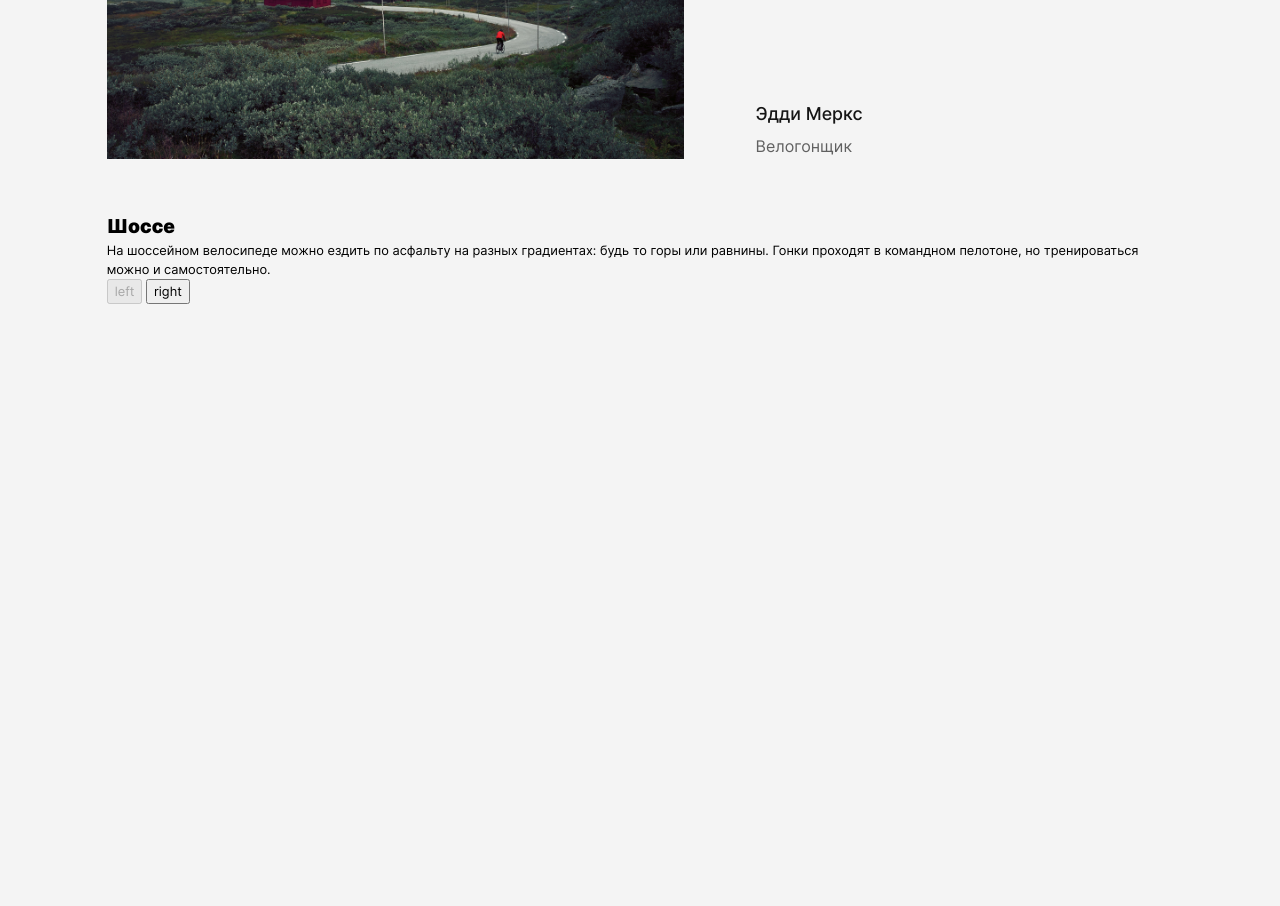
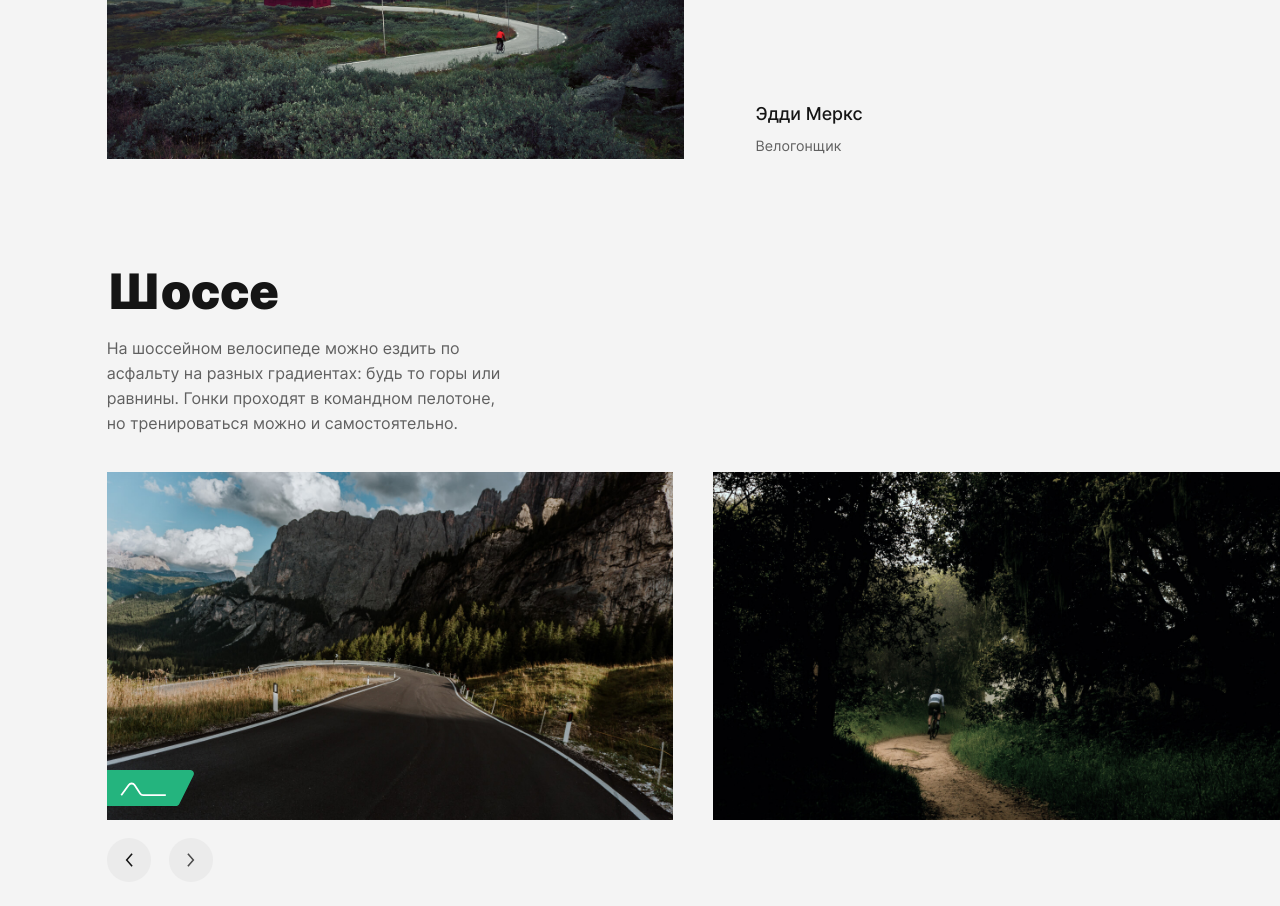
Before and after one commit to AlexeyGamovWVS/bycicles, a website built with webpack: page src/index.html in a window 1280 px wide. Shown: the part 1100-2006 px from the top of the page. Built offline with nearby package versions, Linux system fonts and the light colour scheme; a web font is replaced by a local one.

Commit message:
style: рефакторинг

```diff
--- a/src/index.html
+++ b/src/index.html
@@ -91,8 +91,33 @@
 						</div>
 					</div>
 				</div>
-				<button class="swiper-button-prev">left</button>
-				<button class="swiper-button-next">right</button>
+
+				<div class="roads__slider-corusel swiper">
+					<div class="roads__corusel-wrapper swiper-wrapper">
+						<div class="roads__corusel-slide swiper-slide">
+							<div class="roads__image-box">
+								<img src="<%=require('./images/shosse.jpg')%>" alt="Езда на велосипеде по шоссе." class="roads__image">
+								<div class="roads__icon roads__icon_place_shosse"></div>
+							</div>
+						</div>
+						<div class="roads__corusel-slide swiper-slide">
+							<div class="roads__image-box">
+								<img src="<%=require('./images/gravel.jpg')%>" alt="Велоспорт: Грэвел." class="roads__image">
+								<div class="roads__icon roads__icon_place_gravel"></div>
+							</div>
+						</div>
+						<div class="roads__corusel-slide swiper-slide">
+							<div class="roads__image-box">
+								<img src="<%=require('./images/TT.jpg')%>" alt="Велоспорт: TT." class="roads__image">
+								<div class="roads__icon roads__icon_place_tt"></div>
+							</div>
+						</div>
+					</div>
+				</div>
+				<div class="roads__button-row">
+					<button type="button" aria-label="Предыдущий слайд." class="roads__button roads__button_type_prev hover-transition"></button>
+					<button type="button" aria-label="Следующий слайд." class="roads__button roads__button_type_next hover-transition"></button>
+				</div>
 			</div>
 		</section>
 
--- a/src/scripts/components/parallax.js
+++ b/src/scripts/components/parallax.js
@@ -3,14 +3,16 @@ import { ScrollTrigger } from "gsap/ScrollTrigger";
 
 gsap.registerPlugin(ScrollTrigger);
 
-gsap.to('.hero__bike-fix', {
+export function setParallaxEffect({triggerSelector, start, end}) {
+	gsap.to(triggerSelector, {
 		y: 0,
 		scrollTrigger: {
-		trigger: '.hero__bike-fix',
-		start: '20% center',
-		end: '60% center',
+			trigger: triggerSelector,
+			start: start,
+			end: end,
 			markers: false,
 			scrub: false,
 			pin: true,
 		}
 	});
+}
--- /dev/null
+++ b/src/scripts/components/slider.js
@@ -0,0 +1,39 @@
+import Swiper, { Navigation } from "swiper";
+
+export class Slider {
+	constructor(
+		sliderSelector,
+		btnNextSelector,
+		btnPrevSelector,
+		speed,
+		amountSlides = "1"
+	) {
+		this._slider = sliderSelector;
+		this._btnNext = btnNextSelector;
+		this._btnPrev = btnPrevSelector;
+		this._speed = speed;
+		this._amountSlides = amountSlides;
+	}
+
+	init() {
+		this._setUpOptions();
+		this._swiper = new Swiper(this._slider, this._options);
+		this._swiper.init();
+	}
+
+	_setUpOptions() {
+		this._options = {
+			speed: this._speed,
+			rewind: false,
+			loop: true,
+			modules: [Navigation],
+			spaceBetween: 40,
+			slidesPerView: this._amountSlides,
+			navigation: {
+				nextEl: this._btnNext,
+				prevEl: this._btnPrev,
+			},
+			init: false,
+		};
+	}
+}
--- a/src/scripts/index.js
+++ b/src/scripts/index.js
@@ -1,32 +1,25 @@
 import "../styles/pages/index.scss";
-import "./components/parallax.js";
+
+import { setParallaxEffect } from "./components/parallax";
 import { setUpFadeInUpAnima } from "./components/fadeInUp";
 import { setUpFadeInAnima } from "./components/fadeIn";
-import Swiper, { Navigation } from "swiper";
+import { Slider } from "./components/slider";
 
-function setUpSwiper(sliderSelector, options) {
-	const swiper = new Swiper(sliderSelector, options);
-	return swiper;
-}
+const textSlider = new Slider('.roads__text-slider', '.roads__button_type_next', '.roads__button_type_prev', 1000, 1);
+const photoSlider = new Slider('.roads__slider-corusel', '.roads__button_type_next', '.roads__button_type_prev', 1000, 2);
 
 const fadeInUpArray = document.querySelectorAll(".fade-in-up");
-setUpFadeInUpAnima(fadeInUpArray);
+const fadeInArray = document.querySelectorAll(".fade-in");
 
-const fadeInArray = document.querySelectorAll(".fade-in");
-setUpFadeInAnima(fadeInArray);
-
-const textSliderOptions = {
-	sliderSelector: ".roads__text-slider",
-	options: {
-		modules: [Navigation],
-		spaceBetween: 40,
-		cssMode: true,
-		mousewheel: true,
-		navigation: {
-			nextEl: ".swiper-button-next",
-			prevEl: ".swiper-button-prev",
-		},
-	}
+const parallaxHeroConfig = {
+	triggerSelector: ".hero__bike-fix",
+	start: "20% center",
+	end: "60% center",
 };
 
-const swiper = setUpSwiper(textSliderOptions.sliderSelector, textSliderOptions.options);
+setUpFadeInUpAnima(fadeInUpArray);
+setUpFadeInAnima(fadeInArray);
+setParallaxEffect(parallaxHeroConfig);
+
+textSlider.init();
+photoSlider.init();
--- /dev/null
+++ b/src/styles/blocks/body.scss
@@ -0,0 +1,13 @@
+.body {
+	min-width: 320px;
+	background-color: $bg;
+	min-height: 100vh;
+	scroll-behavior: smooth;
+	text-rendering: optimizeLegibility;
+	-moz-osx-font-smoothing: grayscale;
+	-webkit-font-smoothing: antialiased;
+	-webkit-text-size-adjust: 100%;
+	-ms-text-size-adjust: 100%;
+	-moz-text-size-adjust: 100%;
+	@extend %bodyFont;
+}
--- /dev/null
+++ b/src/styles/blocks/roads.scss
@@ -0,0 +1,101 @@
+.roads {
+	&__container {
+		margin-left: rez(120);
+		max-width: unset;
+		padding-top: rez(60);
+		padding-bottom: rez(60);
+	}
+
+	&__text-slider {
+		margin-bottom: rez(40);
+	}
+
+	&__title {
+		@extend %titles;
+		margin-bottom: rez(20);
+		max-width: rez(460);
+	}
+
+	&__subtitle {
+		@extend %text;
+		max-width: rez(460);
+	}
+
+	&__image {
+		object-fit: cover;
+		object-position: center;
+		transition: transform 0.3s ease;
+		&:hover {
+			transform: scale(1.2);
+		}
+	}
+
+	&__image-box {
+		position: relative;
+		overflow: hidden;
+	}
+
+	&__icon {
+		position: absolute;
+		left: 0;
+		bottom: rez(16);
+		width: rez(100);
+		height: rez(40);
+		background-repeat: no-repeat;
+		background-position: left center;
+		background-size: contain;
+		transition: opacity 0.5s ease;
+		visibility: hidden;
+		opacity: 0;
+
+		&_place {
+			&_shosse {
+				background-image: url(../../images/shosse-badge.svg);
+			}
+			&_gravel {
+				background-image: url(../../images/gravel-badge.svg);
+			}
+			&_tt {
+				background-image: url(../../images/tt-badge.svg);
+			}
+		}
+	}
+
+	&__button-row {
+		margin-top: rez(20);
+		display: flex;
+		flex-direction: row;
+		column-gap: rez(20);
+	}
+
+	&__button {
+		width: rez(50);
+		aspect-ratio: 1/1;
+		border: none;
+		border-radius: 100%;
+		background-color: $grayEB;
+		background-position: center;
+		background-repeat: no-repeat;
+		background-size: rez(16) rez(16);
+		cursor: pointer;
+
+		&_type {
+			&_prev {
+				background-image: url(../../images/arrow-left.svg);
+			}
+			&_next {
+				background-image: url(../../images/arrow-right.svg);
+			}
+		}
+
+		&:hover {
+			opacity: 0.6;
+		}
+	}
+}
+
+.swiper-slide-duplicate-active .roads__icon,
+.swiper-slide-active .roads__icon {
+	visibility: visible;
+	opacity: 1;
+}
--- /dev/null
+++ b/src/styles/blocks/swiper.scss
@@ -0,0 +1,43 @@
+.swiper {
+	margin-left: 0;
+	position: relative;
+	overflow: hidden;
+	list-style: none;
+	padding: 0;
+	z-index: 1;
+}
+
+.swiper-wrapper {
+	position: relative;
+	width: 100%;
+	height: 100%;
+	z-index: 1;
+	display: flex;
+	flex-direction: row;
+	transition-property: transform;
+}
+
+.swiper-android .swiper-slide,
+.swiper-wrapper {
+	transform: translate3d(0px, 0, 0);
+}
+
+.swiper-pointer-events {
+	touch-action: pan-y;
+	&.swiper-vertical {
+		touch-action: pan-x;
+	}
+}
+
+.swiper-slide {
+	flex-shrink: 0;
+	width: 100%;
+	height: 100%;
+	position: relative;
+	transition-property: transform;
+}
+
+.swiper-backface-hidden .swiper-slide {
+  transform: translateZ(0);
+  backface-visibility: hidden;
+}
--- a/src/styles/pages/index.scss
+++ b/src/styles/pages/index.scss
@@ -1,168 +1,8 @@
 @import "../utils/utils.scss";
+@import "../blocks/body.scss";
 @import "../blocks/header.scss";
 @import "../blocks/button.scss";
 @import "../blocks/hero.scss";
 @import "../blocks/blockquote.scss";
-
-.body {
-	min-width: 320px;
-	background-color: $bg;
-	min-height: 100vh;
-	scroll-behavior: smooth;
-	text-rendering: optimizeLegibility;
-	-moz-osx-font-smoothing: grayscale;
-	-webkit-font-smoothing: antialiased;
-	-webkit-text-size-adjust: 100%;
-	-ms-text-size-adjust: 100%;
-	-moz-text-size-adjust: 100%;
-	@extend %bodyFont;
-}
-
-%titles {
-	color: $black15;
-	font-weight: 900;
-	font-size: rez(55);
-	line-height: rez(60);
-	letter-spacing: rez(-0.5);
-}
-
-%text {
-	color: $gray22;
-	font-weight: 400;
-	font-size: rez(18);
-	line-height: rez(28);
-	opacity: 0.7;
-}
-
-%darkText {
-	color: $black15;
-	font-weight: 400;
-	font-size: rez(18);
-	line-height: rez(18);
-}
-
-%quote {
-	color: $black15;
-	font-weight: 500;
-	font-size: rez(34);
-	line-height: rez(44);
-	letter-spacing: rez(-0.5);
-}
-
-.logo {
-}
-.section {
-}
-
-.container {
-	max-width: rez(1200);
-	margin: 0 auto;
-}
-
-.main {
-}
-
-.footer {
-	height: rez(1000);
-}
-
-.swiper {
-  margin-left: auto;
-  margin-right: auto;
-  position: relative;
-  overflow: hidden;
-  list-style: none;
-  padding: 0;
-  /* Fix of Webkit flickering */
-  z-index: 1;
-}
-
-.swiper-wrapper {
-  position: relative;
-  width: 100%;
-  height: 100%;
-  z-index: 1;
-  display: flex;
-  transition-property: transform;
-  box-sizing: content-box;
-}
-
-.swiper-android .swiper-slide,
-.swiper-wrapper {
-  transform: translate3d(0px, 0, 0);
-}
-
-.swiper-pointer-events {
-  touch-action: pan-y;
-  &.swiper-vertical {
-    touch-action: pan-x;
-  }
-}
-
-.swiper-slide {
-  flex-shrink: 0;
-  width: 100%;
-  height: 100%;
-  position: relative;
-  transition-property: transform;
-}
-.swiper-slide-invisible-blank {
-  visibility: hidden;
-}
-
-.swiper-autoheight {
-  &,
-  .swiper-slide {
-    height: auto;
-  }
-
-  .swiper-wrapper {
-    align-items: flex-start;
-    transition-property: transform, height;
-  }
-}
-.swiper-backface-hidden .swiper-slide {
-  transform: translateZ(0);
-  backface-visibility: hidden;
-}
-
-/* CSS Mode */
-.swiper-css-mode {
-  > .swiper-wrapper {
-    overflow: auto;
-    scrollbar-width: none; /* For Firefox */
-    -ms-overflow-style: none; /* For Internet Explorer and Edge */
-    &::-webkit-scrollbar {
-      display: none;
-    }
-  }
-  > .swiper-wrapper > .swiper-slide {
-    scroll-snap-align: start start;
-  }
-}
-.swiper-horizontal.swiper-css-mode {
-  > .swiper-wrapper {
-    scroll-snap-type: x mandatory;
-  }
-}
-
-.swiper-centered {
-  > .swiper-wrapper::before {
-    content: '';
-    flex-shrink: 0;
-    order: 9999;
-  }
-  &.swiper-horizontal {
-    > .swiper-wrapper > .swiper-slide:first-child {
-      margin-inline-start: var(--swiper-centered-offset-before);
-    }
-    > .swiper-wrapper::before {
-      height: 100%;
-      width: var(--swiper-centered-offset-after);
-    }
-  }
-
-  > .swiper-wrapper > .swiper-slide {
-    scroll-snap-align: center center;
-  }
-}
+@import "../blocks/swiper.scss";
+@import "../blocks/roads.scss";
--- a/src/styles/utils/parts/container.scss
+++ b/src/styles/utils/parts/container.scss
@@ -0,0 +1,4 @@
+.container {
+	max-width: rez(1200);
+	margin: 0 auto;
+}
--- a/src/styles/utils/parts/fonts.scss
+++ b/src/styles/utils/parts/fonts.scss
@@ -21,3 +21,34 @@
 	font-family: "Inter", Arial, Helvetica, sans-serif;
   font-style: normal;
 }
+
+%titles {
+	color: $black15;
+	font-weight: 900;
+	font-size: rez(55);
+	line-height: rez(60);
+	letter-spacing: rez(-0.5);
+}
+
+%text {
+	color: $gray22;
+	font-weight: 400;
+	font-size: rez(18);
+	line-height: rez(28);
+	opacity: 0.7;
+}
+
+%darkText {
+	color: $black15;
+	font-weight: 400;
+	font-size: rez(18);
+	line-height: rez(18);
+}
+
+%quote {
+	color: $black15;
+	font-weight: 500;
+	font-size: rez(34);
+	line-height: rez(44);
+	letter-spacing: rez(-0.5);
+}
--- a/src/styles/utils/utils.scss
+++ b/src/styles/utils/utils.scss
@@ -3,5 +3,6 @@
 @import "./parts/constants.scss";
 @import "./parts/media.scss";
 @import "./parts/fonts.scss";
+@import "./parts/container.scss";
 @import "./parts/hover-opacity-transition.scss";
 @import "./parts/fade-in.scss";
```
Lines whose indentation alone changed are shown as unchanged.
